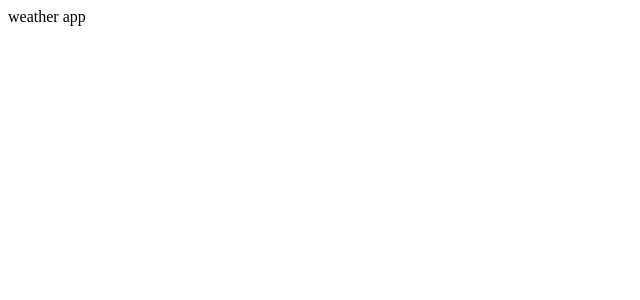
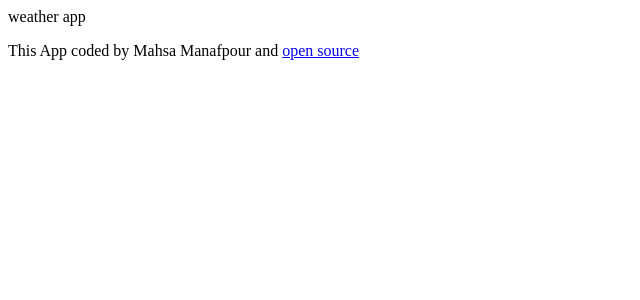
Before and after one commit to mahsamnfpr/react-weather-five, a React (Create React App) app: page / in a window 1280 px wide. Shown: the top 300 px of the page, without its empty margins (0-640 px from the left). Built offline with nearby package versions, Linux system fonts and the light colour scheme.

Commit message:
add git hub link

```diff
--- a/src/App.js
+++ b/src/App.js
@@ -5,6 +5,9 @@ function App() {
   return (
     <div className="App">
       weather app
+      <p>
+      This App coded by Mahsa Manafpour and <a href='https://github.com/mahsamnfpr/react-weather-five'>open source</a>
+      </p>
     </div>
   );
 }
```
